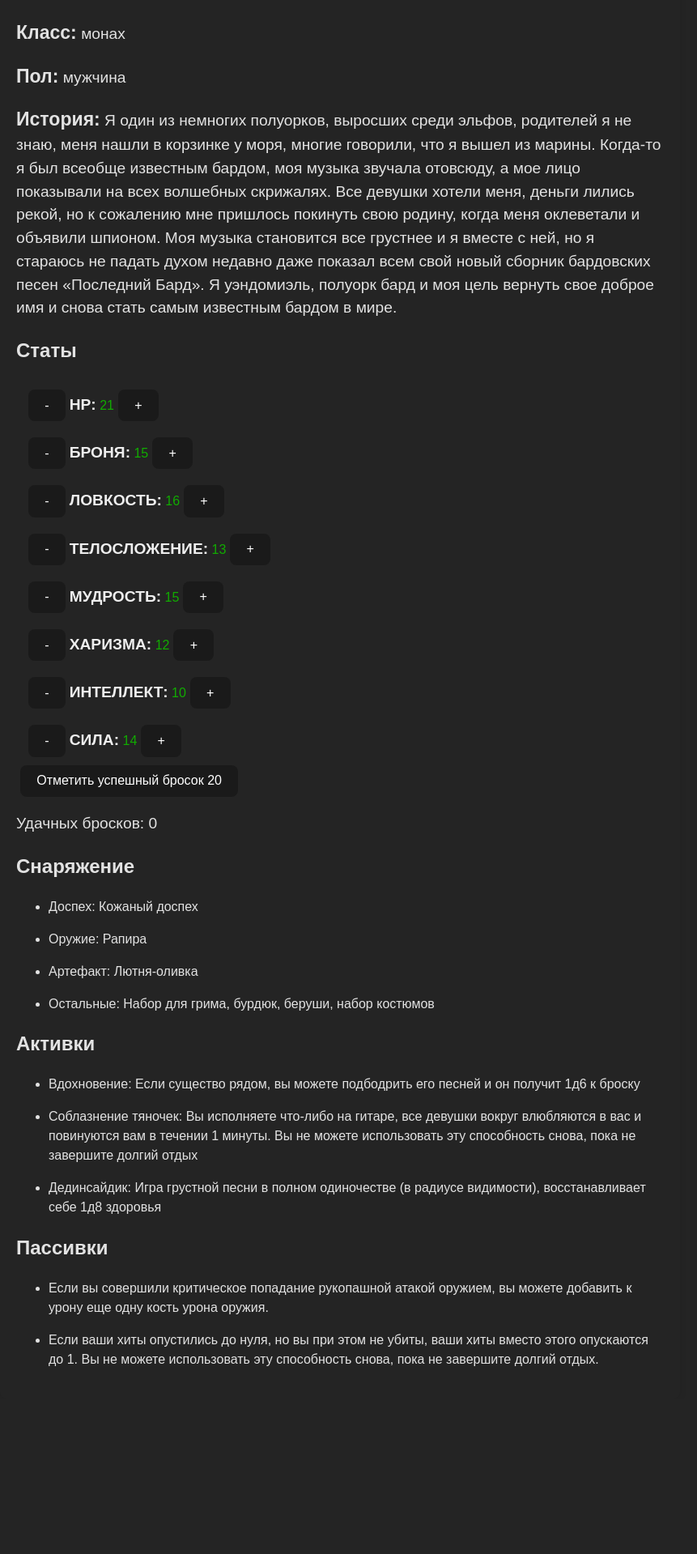
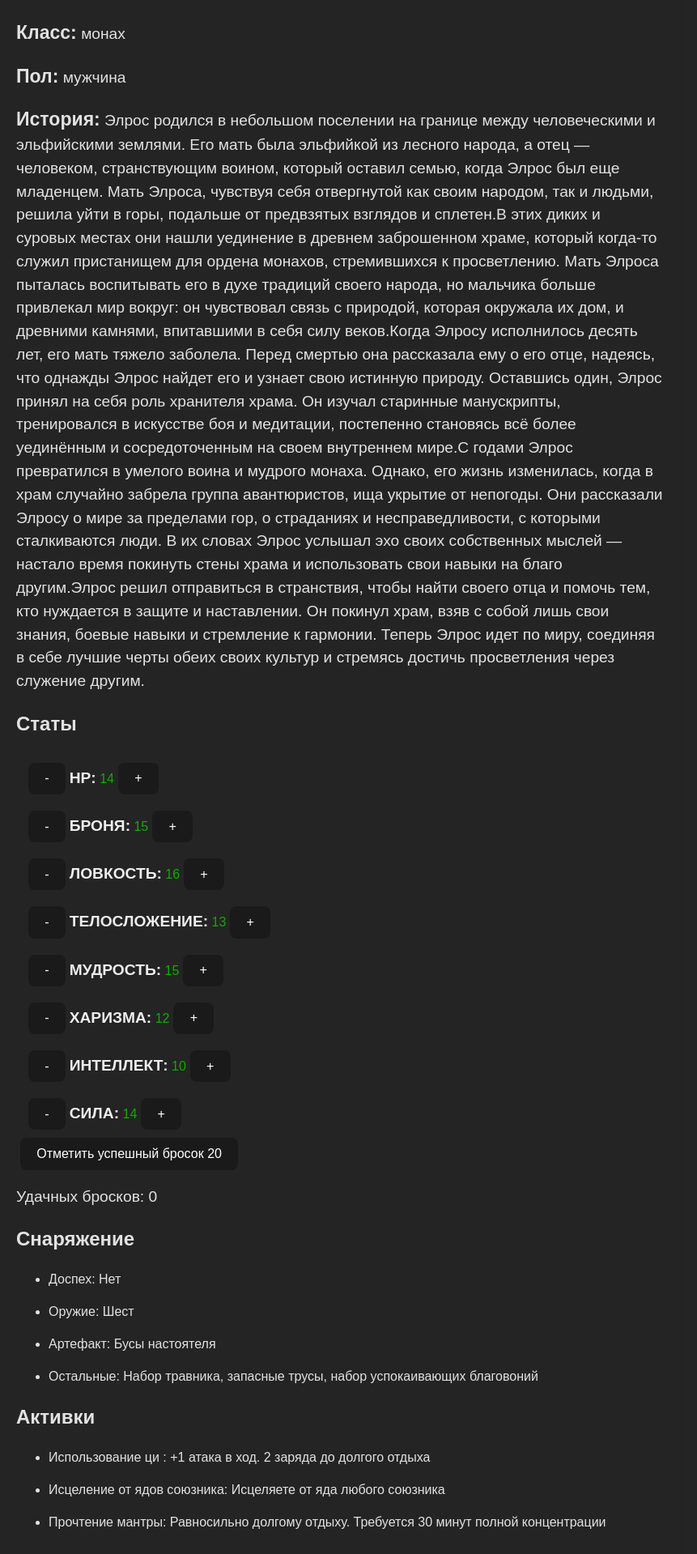
Before and after one commit to farsenyev/dnd, a React (Vite) app in the folder players/my-react-app/: page / in a window 1280 px wide. Shown: the part 420-2339 px from the top of the page at 81% size, without its empty margins (0-861 px from the left). Before the commit the page ends 2147 px from the top, so only its background shows below. Built offline with nearby package versions, Linux system fonts and the light colour scheme.

Commit message:
add stats of elros

```diff
--- a/players/my-react-app/src/info.js
+++ b/players/my-react-app/src/info.js
@@ -4,45 +4,44 @@ export const props = {
     rasa: 'полуэльф',
     class: 'монах',
 
-    history: 'Я один из немногих полуорков, выросших среди эльфов, родителей я не знаю, меня нашли в корзинке у моря, ' +
-        'многие говорили, что я вышел из марины. Когда-то я был всеобще известным бардом, моя музыка звучала отовсюду, ' +
-        'а мое лицо показывали на всех волшебных скрижалях. Все девушки хотели меня, деньги лились рекой, но к сожалению' +
-        ' мне пришлось покинуть свою родину, когда меня оклеветали и объявили шпионом. Моя музыка становится все грустнее' +
-        ' и я вместе с ней, но я стараюсь не падать духом недавно даже показал всем свой новый сборник бардовских песен ' +
-        '«Последний Бард». Я уэндомиэль, полуорк бард и моя цель вернуть свое доброе имя и снова стать самым известным ' +
-        'бардом в мире.\n'
+    history: 'Элрос родился в небольшом поселении на границе между человеческими и эльфийскими землями. Его мать была эльфийкой из лесного народа, а отец — человеком, странствующим воином, который оставил семью, когда Элрос был еще младенцем. Мать Элроса, чувствуя себя отвергнутой как своим народом, так и людьми, решила уйти в горы, подальше от предвзятых взглядов и сплетен.' +
+        'В этих диких и суровых местах они нашли уединение в древнем заброшенном храме, который когда-то служил пристанищем для ордена монахов, стремившихся к просветлению. Мать Элроса пыталась воспитывать его в духе традиций своего народа, но мальчика больше привлекал мир вокруг: он чувствовал связь с природой, которая окружала их дом, и древними камнями, впитавшими в себя силу веков.' +
+        'Когда Элросу исполнилось десять лет, его мать тяжело заболела. Перед смертью она рассказала ему о его отце, надеясь, что однажды Элрос найдет его и узнает свою истинную природу. Оставшись один, Элрос принял на себя роль хранителя храма. Он изучал старинные манускрипты, тренировался в искусстве боя и медитации, постепенно становясь всё более уединённым и сосредоточенным на своем внутреннем мире.' +
+        'С годами Элрос превратился в умелого воина и мудрого монаха. Однако, его жизнь изменилась, когда в храм случайно забрела группа авантюристов, ища укрытие от непогоды. Они рассказали Элросу о мире за пределами гор, о страданиях и несправедливости, с которыми сталкиваются люди. В их словах Элрос услышал эхо своих собственных мыслей — настало время покинуть стены храма и использовать свои навыки на благо другим.' +
+        'Элрос решил отправиться в странствия, чтобы найти своего отца и помочь тем, кто нуждается в защите и наставлении. Он покинул храм, взяв с собой лишь свои знания, боевые навыки и стремление к гармонии. Теперь Элрос идет по миру, соединяя в себе лучшие черты обеих своих культур и стремясь достичь просветления через служение другим.'
 }
 
 export const points = {
-    hp: 21,
-    'броня': 15,
-    'ловкость': 16,//ловкость
-    'телосложение': 13,//телосложение
-    'мудрость': 15,//мудрость
-    'харизма': 12,//Харизма
-    'интеллект': 10,//Интеллект
-    'сила': 14// Сила
+    hp: 14, // Обновлено в соответствии с уровнем и телосложением
+    'броня': 15, // Класс брони с учетом ловкости и мудрости
+    'ловкость': 16, // Ловкость
+    'телосложение': 13, // Телосложение
+    'мудрость': 15, // Мудрость
+    'харизма': 12, // Харизма
+    'интеллект': 10, // Интеллект
+    'сила': 14 // Сила
 }
 
 export const spells = {
-    'Вдохновение': 'Если существо рядом, вы можете подбодрить его песней и он получит 1д6 к броску',
-    'Соблазнение тяночек': 'Вы исполняете что-либо на гитаре, все девушки вокруг влюбляются в вас и повинуются вам в течении 1 минуты. Вы не можете использовать эту способность снова, пока не завершите долгий отдых',
-    'Дединсайдик': 'Игра грустной песни в полном одиночестве (в радиусе видимости), восстанавливает себе 1д8 здоровья',
+    'Использование ци ': '+1 атака в ход. 2 заряда до долгого отдыха',
+    'Исцеление от ядов союзника': 'Исцеляете от яда любого союзника',
+    'Прочтение мантры': 'Равносильно долгому отдыху. Требуется 30 минут полной концентрации',
 
 }
 
 export const passives = {
-    n1: 'Если вы совершили критическое попадание рукопашной атакой оружием, вы можете добавить к урону еще одну кость урона оружия.',
-    n2: 'Если ваши хиты опустились до нуля, но вы при этом не убиты, ваши хиты вместо этого опускаются до 1. Вы не можете использовать эту способность снова, пока не завершите долгий отдых.'
+    n1: 'Перемещение по любым поверхностям',
+    n2: 'Управление стихиями воды и огня',
+    n3: 'Хождение по воде'
 }
 
 export const ultimate = {
-    ult: 'пока не придумал'
+    ult: '+1д4 к атаке'
 }
 
 export const inventory = {
-    'Доспех': 'Кожаный доспех',
-    'Оружие': 'Рапира',
-    'Артефакт': 'Лютня-оливка',
-    'Остальные': 'Набор для грима, бурдюк, беруши, набор костюмов'
+    'Доспех': 'Нет',
+    'Оружие': 'Шест',
+    'Артефакт': 'Бусы настоятеля',
+    'Остальные': 'Набор травника, запасные трусы, набор успокаивающих благовоний'
 }
```
Also changed, not shown: players/my-react-app/src/assets/img.jpg.
